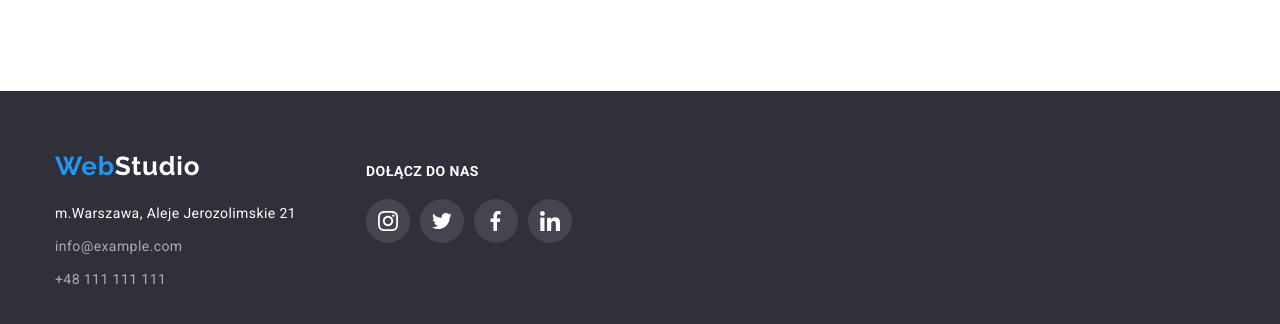
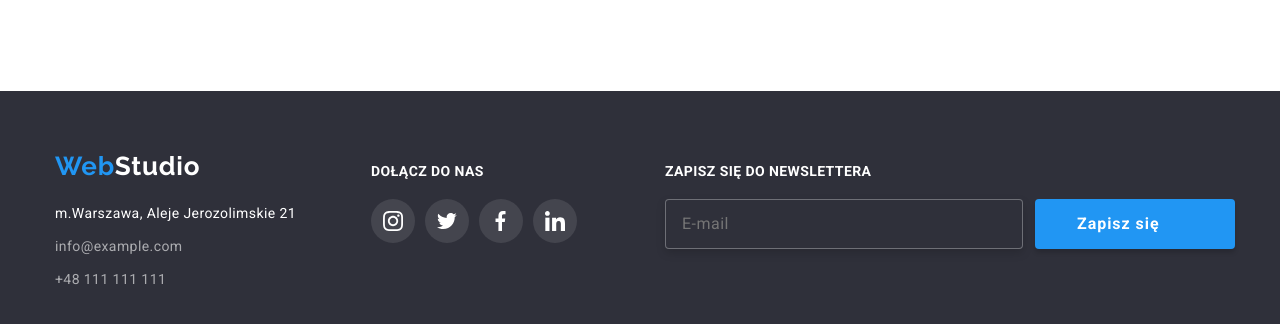
Before and after one commit to PatrykJarzynka/goit-markup-hw-06, a plain HTML site: page index.html in a window 1280 px wide. Shown: the part 2634-2958 px from the top of the page. Drawn offline with nearby package versions, Linux system fonts and the light colour scheme.

Commit message:
Stworzono formularz dla stopki

```diff
--- a/css/styles.css
+++ b/css/styles.css
@@ -614,6 +614,10 @@ text-decoration: none;
     color:var(--third-color);
 }
 
+.address-item:first-child{
+    width:246px;
+}
+
 .address-item:not(:first-child){
     margin-top: 9px;
 }
@@ -661,6 +665,54 @@ color:var(--third-color);
 .footer .third-header{
     padding-bottom: 20px;
 }
+
+.footer-form .third-header{
+    margin-left: 78px;
+    padding-top: 12px;
+}
+
+.footer-imput{
+    margin-left: 78px;
+    width: 358px;
+    height:50px;
+    border: 1px solid rgba(255, 255, 255, 0.3);
+    background-color: var(--footer-bg-color);
+    border-radius: 4px;
+    filter: drop-shadow(0px 4px 4px rgba(0, 0, 0, 0.15));
+    padding-left: 16px;
+    font-weight: 400;
+    font-size: 16px;
+    line-height: 1.25;
+    display: flex;
+    align-items: center;
+    letter-spacing: 0.03em;
+    color: rgba(255, 255, 255, 0.6);
+    outline: none;
+}
+
+.footer-wrapper{
+    display: flex;
+}
+
+.footer-wrapper .modal-button{
+    margin-left: 12px;
+    margin-top: 48px;
+    box-shadow: 0px 4px 4px rgba(0, 0, 0, 0.15);
+    font-weight: 700;
+    font-size: 16px;
+    line-height: 1.875;
+    display: flex;
+    align-items: center;
+    letter-spacing: 0.06em;
+    color: var(--third-color);
+    padding-left: 42px;
+}
+
+.footer-form-icon{
+    margin-left: 24px;
+}
+
+
 /*======== END FOOTER ========*/
 
 /*======== BACKDROP ========*/
@@ -806,7 +858,7 @@ color:var(--third-color);
     width: 16px;
     border: 3px solid;
     border-radius: 3px;
-    color:var(--main-color);
+    border-color:var(--main-color);
 }
 
 .user-policy-message{
@@ -851,4 +903,6 @@ background-image: url("../images/icons.svg#icon-accept");
     color:var(--secondary-color);
 }
 
+
+
 /*======== END BACKDROP ========*/
--- a/index.html
+++ b/index.html
@@ -397,7 +397,20 @@
                     </li>
                 </ul>
             </div>
+            <div class="footer-wrapper">
+        <div class="footer-form">
+                <h3 class="third-header">Zapisz się do newslettera</h3>
+                <form class="footer-form" action="#">
+                    <input class="footer-imput" type="email" placeholder="E-mail">
+                </form>
+            </div>
+                <button class="modal-button">Zapisz się
+                    <svg class="footer-form-icon" width=24 height=24>
+                        <use href="./images/icons.svg#icon-send"></use>
+                    </svg>
+                </button>
         </div>
+            </div>
 
     </footer>
 
```
Also changed, not shown: images/icons.svg.
